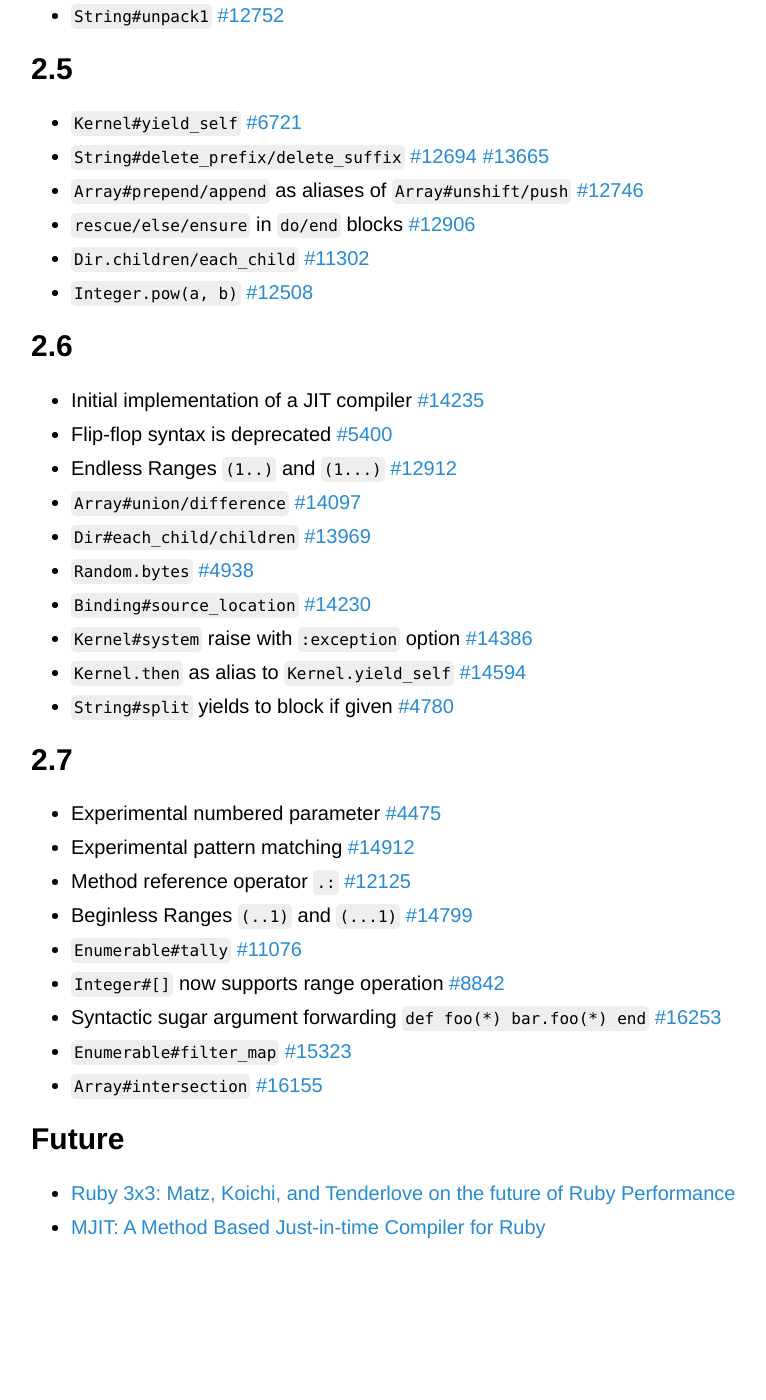
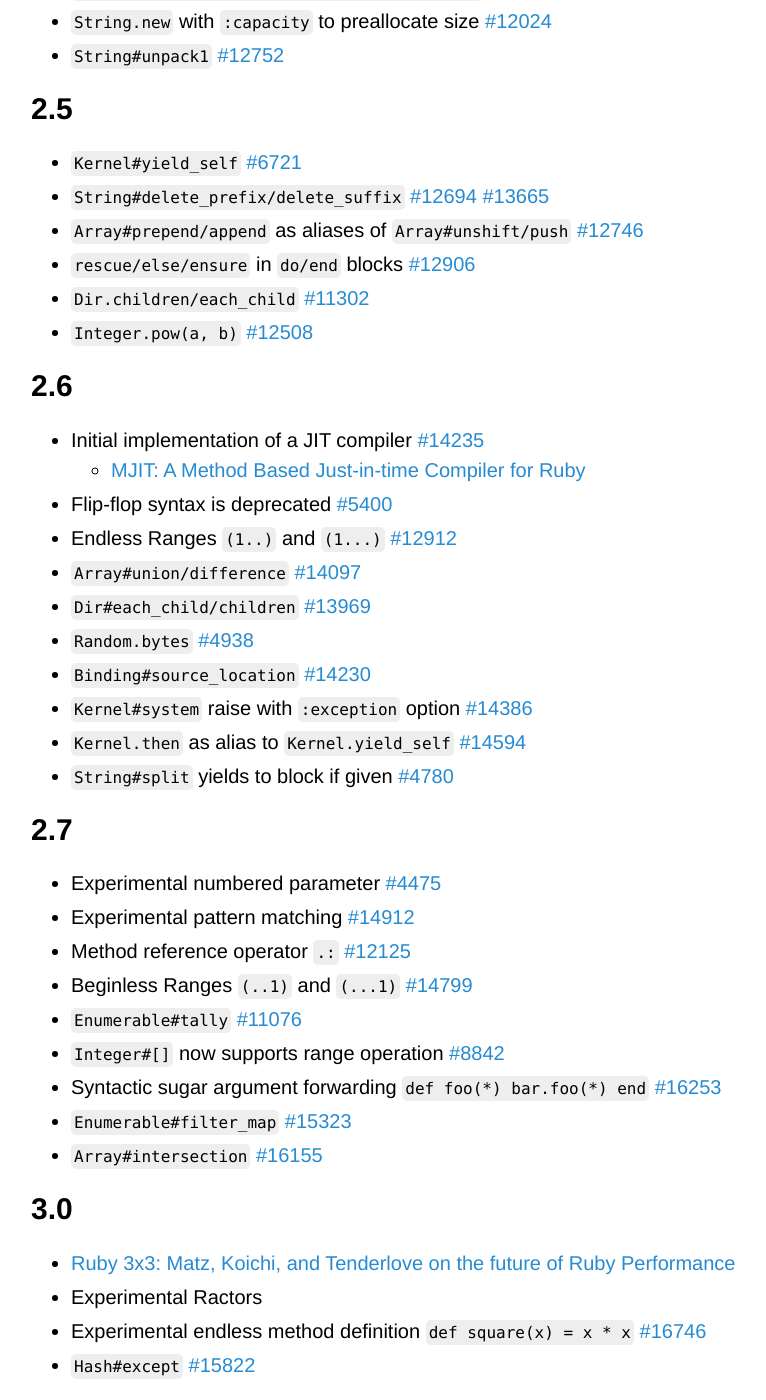
Before and after one commit to Maumagnaguagno/maumagnaguagno.github.io, a Jekyll site: the page built from ruby-versions.md, in a window 1280 px wide and 1400 px high, scrolled down 2713 px. Shown: the whole window, without its empty margins (229-995 px from the left). Built offline with Jekyll 4.4.1, drawn with Linux system fonts in a browser that asks for light colours; our own code applies the rules of GitHub Pages for plain Markdown files; before the commit the page ends 3975 px from its top, so only the background shows below that.

Commit message:
Add Ruby 3.0 to Ruby Versions

```diff
--- a/ruby-versions.md
+++ b/ruby-versions.md
@@ -20,6 +20,7 @@ This is a reminder of how Ruby evolved through time.
 [2.5](#25) | 2017-12-25 | TBA            | TBA
 [2.6](#26) | 2018-12-25 | TBA            | TBA
 [2.7](#27) | 2019-12-25 | TBA            | TBA
+[3.0](#30) | 2020-12-25 | TBA            | TBA
 
 {% assign issue = "https://bugs.ruby-lang.org/issues/" %}
 
@@ -91,6 +92,7 @@ This is a reminder of how Ruby evolved through time.
 
 ## 2.6
 - Initial implementation of a JIT compiler [#14235]({{ issue }}14235)
+  - [MJIT: A Method Based Just-in-time Compiler for Ruby](https://blog.heroku.com/ruby-mjit)
 - Flip-flop syntax is deprecated [#5400]({{ issue }}5400)
 - Endless Ranges ``(1..)`` and ``(1...)`` [#12912]({{ issue }}12912)
 - ``Array#union/difference`` [#14097]({{ issue }}14097)
@@ -112,6 +114,8 @@ This is a reminder of how Ruby evolved through time.
 - ``Enumerable#filter_map`` [#15323]({{ issue }}15323)
 - ``Array#intersection`` [#16155]({{ issue }}16155)
 
-## Future
+## 3.0
 - [Ruby 3x3: Matz, Koichi, and Tenderlove on the future of Ruby Performance](https://blog.heroku.com/ruby-3-by-3)
-- [MJIT: A Method Based Just-in-time Compiler for Ruby](https://blog.heroku.com/ruby-mjit)
+- Experimental Ractors
+- Experimental endless method definition ``def square(x) = x * x`` [#16746]({{ issue }}16746)
+- ``Hash#except`` [#15822]({{ issue }}15822)
```
